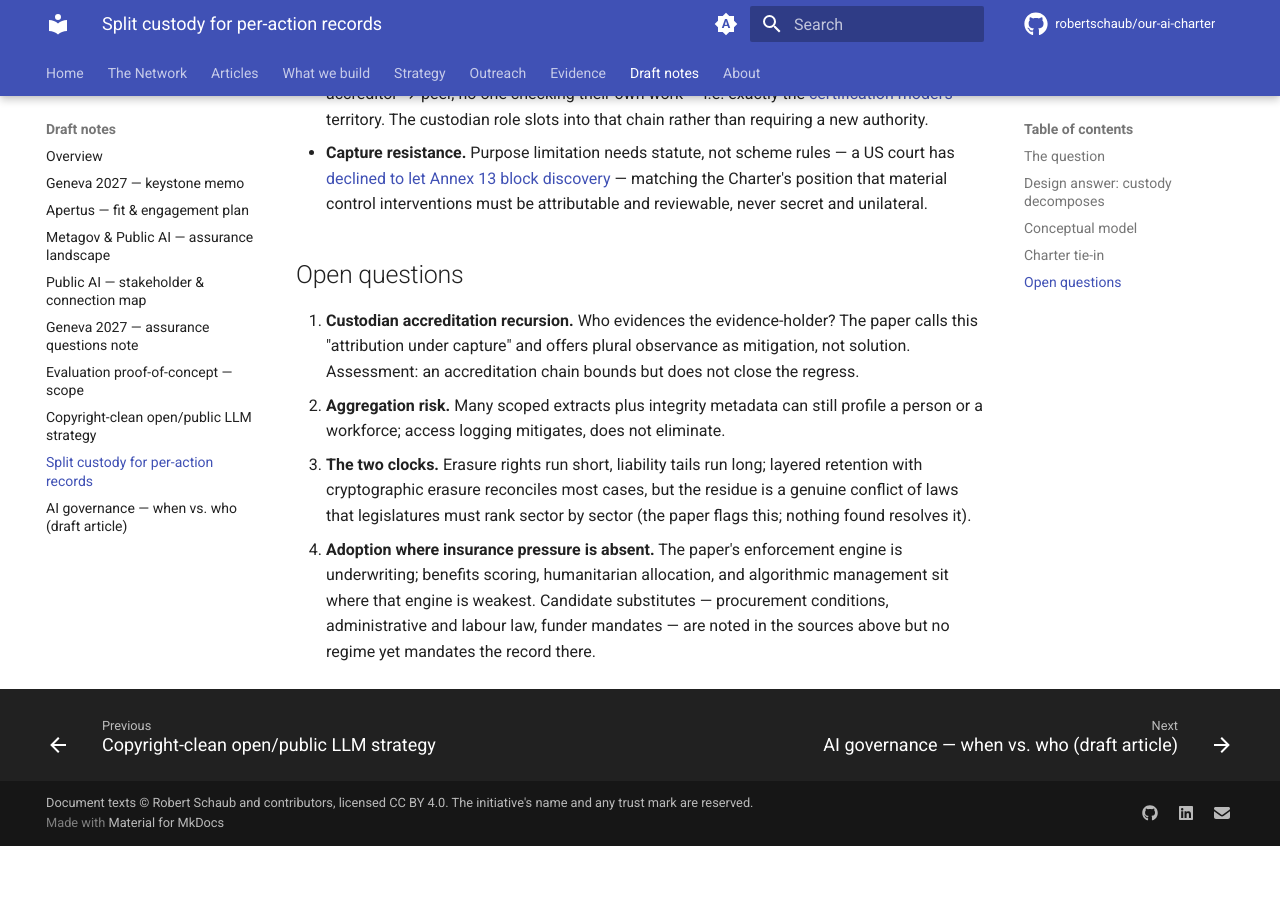
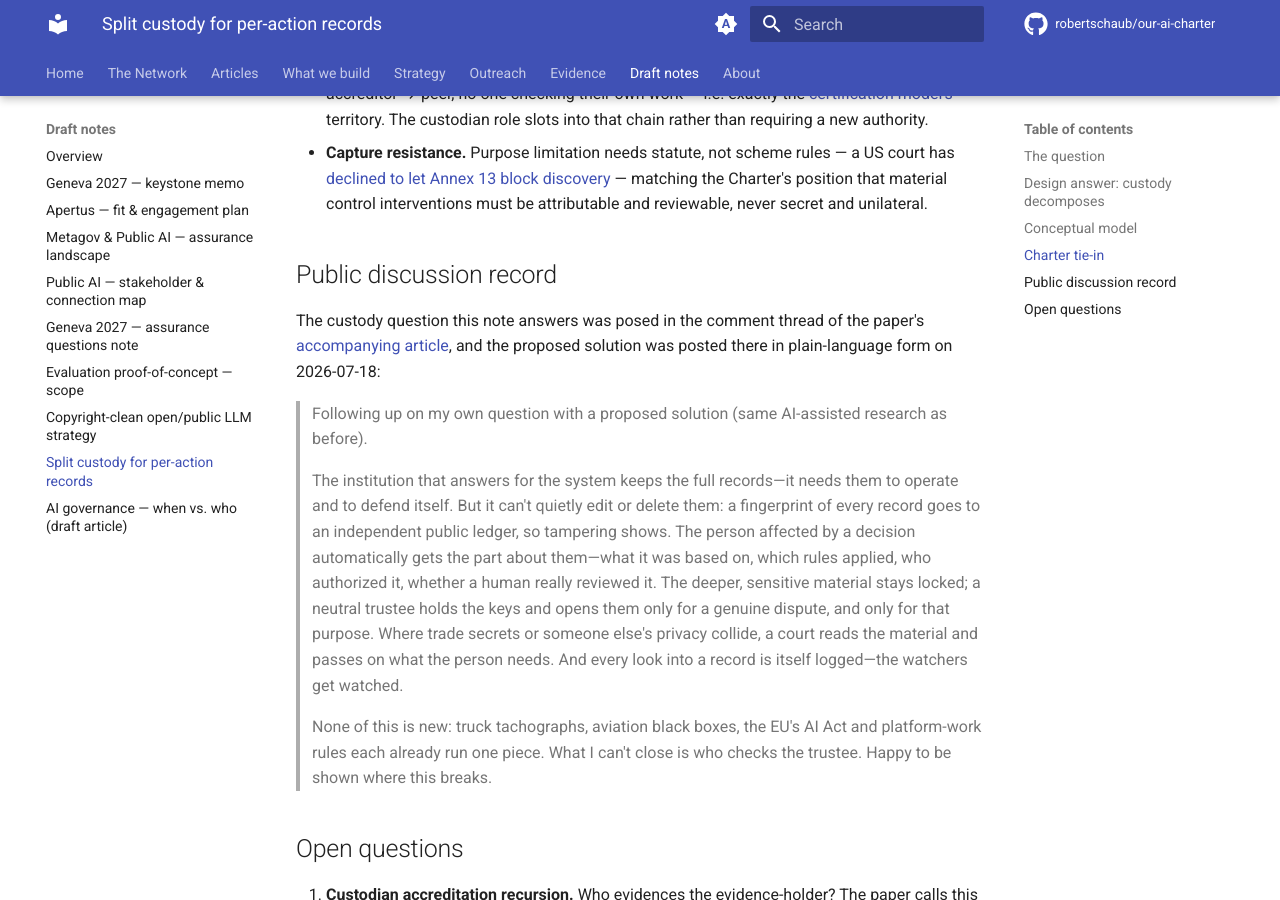
Before and after one commit to robertschaub/our-ai-charter, an MkDocs documentation site: the page built from docs/wip/split-custody-per-action-records.md, in a window 1280 px wide and 900 px high, scrolled down 3226 px. Built offline with MkDocs 1.6.1 and Material for MkDocs 9.7.7, drawn with Linux system fonts in a browser that asks for light colours; plug-ins that fetch from the network failed and are left out; comment, search, counter and statistics services are not loaded; before the commit the page ends 4072 px from its top, so only the background shows below that.

Commit message:
docs(wip): record the posted split-custody comment (public discussion record)
Mirrors the plain-language proposed-solution comment posted 2026-07-18
in the Wrong Layer article thread into the note, per the published-
comment mirror pattern. Changelog entry added.

Co-Authored-By: Claude Fable 5 <noreply@anthropic.com>

```diff
--- a/docs/wip/split-custody-per-action-records.md
+++ b/docs/wip/split-custody-per-action-records.md
@@ -70,6 +70,16 @@ Reading: the deployer executes and carries liability; the affected person bears
 - **Who accredits the custodian** is an assurance-chain question — standard → assessor → accreditor → peer, no one checking their own work — i.e. exactly the [certification model's](../Assurance/Framework/charter-commitments.md) territory. The custodian role slots into that chain rather than requiring a new authority.
 - **Capture resistance.** Purpose limitation needs statute, not scheme rules — a US court has [declined to let Annex 13 block discovery](https://condonlaw.com/2021/02/texas-federal-court-rules-that-boeing-cannot-withhold-otherwise-discoverable-documents-and-information-based-on-the-icao-annex-13/) — matching the Charter's position that material control interventions must be attributable and reviewable, never secret and unilateral.
 
+## Public discussion record
+
+The custody question this note answers was posed in the comment thread of the paper's [accompanying article](https://www.linkedin.com/pulse/every-ai-framework-earth-regulates-same-layer-andrew-woodward-4nmzc), and the proposed solution was posted there in plain-language form on 2026-07-18:
+
+> Following up on my own question with a proposed solution (same AI-assisted research as before).
+>
+> The institution that answers for the system keeps the full records—it needs them to operate and to defend itself. But it can't quietly edit or delete them: a fingerprint of every record goes to an independent public ledger, so tampering shows. The person affected by a decision automatically gets the part about them—what it was based on, which rules applied, who authorized it, whether a human really reviewed it. The deeper, sensitive material stays locked; a neutral trustee holds the keys and opens them only for a genuine dispute, and only for that purpose. Where trade secrets or someone else's privacy collide, a court reads the material and passes on what the person needs. And every look into a record is itself logged—the watchers get watched.
+>
+> None of this is new: truck tachographs, aviation black boxes, the EU's AI Act and platform-work rules each already run one piece. What I can't close is who checks the trustee. Happy to be shown where this breaks.
+
 ## Open questions
 
 1. **Custodian accreditation recursion.** Who evidences the evidence-holder? The paper calls this "attribution under capture" and offers plural observance as mitigation, not solution. Assessment: an accreditation chain bounds but does not close the regress.
```
Also changed, not shown: CHANGELOG.md (+1 -0 lines).
